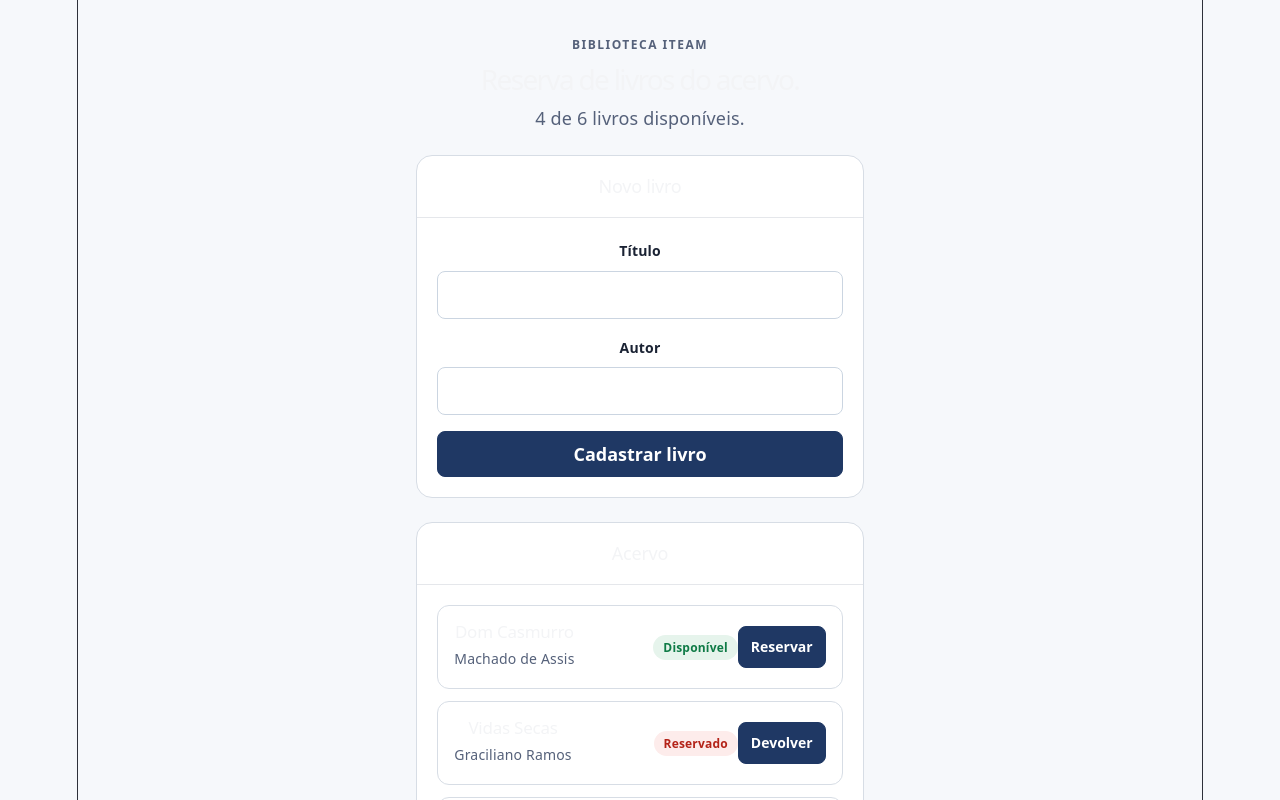
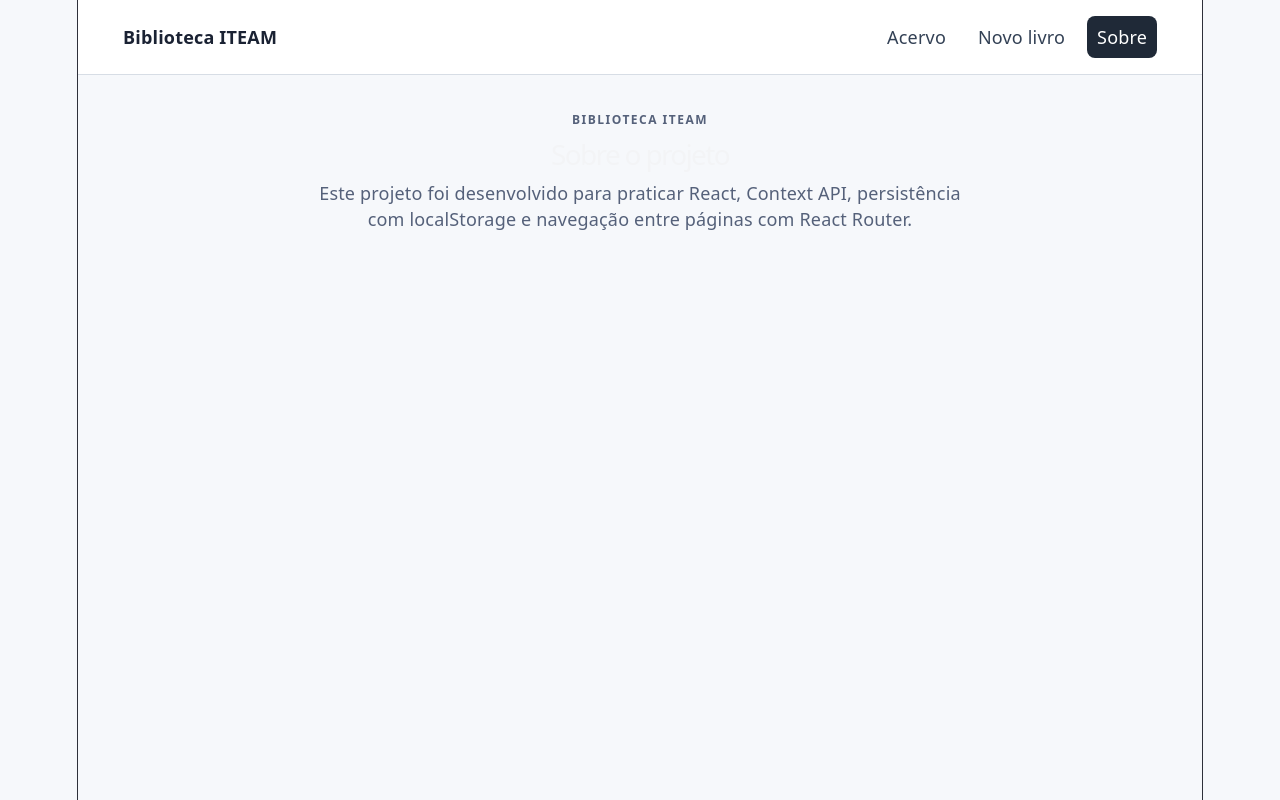
Before and after one commit to pedrobarauna/reserva-biblioteca-Joao-barauna, a React (Vite) app: page /sobre in a window 1280 px wide. Shown: the top 800 px of the page. Built offline with nearby package versions, Linux system fonts and the light colour scheme.

Commit message:
feat: adiciona sistema de rotas e paginas
Configura o React Router com BrowserRouter, Routes, Route e NavLink. Cria as paginas AcervoPage, NovoLivroPage, SobrePage e NotFoundPage, adiciona navegacao pelo menu e tratamento de rotas inexistentes, mantendo o BooksContext compartilhado entre as paginas.

```diff
--- a/package.json
+++ b/package.json
@@ -10,7 +10,8 @@
   },
   "dependencies": {
     "react": "^19.2.8",
-    "react-dom": "^19.2.8"
+    "react-dom": "^19.2.8",
+    "react-router": "^8.4.0"
   },
   "devDependencies": {
     "@vitejs/plugin-react": "^6.1.1",
--- a/src/App.css
+++ b/src/App.css
@@ -160,3 +160,31 @@
   padding: 7px 12px;
   font-size: 14px;
 }
+
+.app-header {
+  display: flex;
+  align-items: center;
+  justify-content: space-between;
+  gap: 20px;
+  padding: 16px 4%;
+  border-bottom: 1px solid #d7dde5;
+  background: #ffffff;
+}
+
+.app-header nav {
+  display: flex;
+  flex-wrap: wrap;
+  gap: 12px;
+}
+
+.app-header a {
+  padding: 8px 10px;
+  border-radius: 8px;
+  color: #334155;
+  text-decoration: none;
+}
+
+.app-header a.active {
+  background: #1f2937;
+  color: #ffffff;
+}
--- a/src/App.jsx
+++ b/src/App.jsx
@@ -1,32 +1,40 @@
-import { useContext } from "react";
+import { NavLink, Route, Routes } from "react-router";
 import "./App.css";
-import BookList from "./components/BookList";
-import Panel from "./components/Panel";
-import BookForm from "./components/BookForm";
-import BooksContext from "./context/BooksContext";
+
+import AcervoPage from "./pages/AcervoPage";
+import NovoLivroPage from "./pages/NovoLivroPage";
+import SobrePage from "./pages/SobrePage";
+import NotFoundPage from "./pages/NotFoundPage";
 
 export default function App() {
-  const { books, availableCount } = useContext(BooksContext);
+  return (
+    <>
+      <header className="app-header">
+        <strong>Biblioteca ITEAM</strong>
 
-  return (
-    <main className="app">
-      <header className="hero">
-        <p className="eyebrow">BIBLIOTECA ITEAM</p>
+        <nav>
+          <NavLink to="/" end>
+            Acervo
+          </NavLink>
 
-        <h1>Reserva de livros do acervo.</h1>
+          <NavLink to="/novo">
+            Novo livro
+          </NavLink>
 
-        <p>
-          {availableCount} de {books.length} livros disponíveis.
-        </p>
+          <NavLink to="/sobre">
+            Sobre
+          </NavLink>
+        </nav>
       </header>
 
-      <Panel title="Novo livro">
-        <BookForm />
-      </Panel>
-
-      <Panel title="Acervo">
-        <BookList />
-      </Panel>
-    </main>
+      <main className="app">
+        <Routes>
+          <Route path="/" element={<AcervoPage />} />
+          <Route path="/novo" element={<NovoLivroPage />} />
+          <Route path="/sobre" element={<SobrePage />} />
+          <Route path="*" element={<NotFoundPage />} />
+        </Routes>
+      </main>
+    </>
   );
 }
--- a/src/main.jsx
+++ b/src/main.jsx
@@ -3,11 +3,14 @@
 import "./index.css";
 import App from "./App.jsx";
 import { BooksProvider } from "./context/BooksContext.jsx";
+import { BrowserRouter } from "react-router";
 
 createRoot(document.getElementById("root")).render(
   <StrictMode>
-    <BooksProvider>
-      <App />
-    </BooksProvider>
+    <BrowserRouter>
+      <BooksProvider>
+        <App />
+      </BooksProvider>
+    </BrowserRouter>
   </StrictMode>,
 );
--- /dev/null
+++ b/src/pages/AcervoPage.jsx
@@ -0,0 +1,26 @@
+import { useContext } from "react";
+import BooksContext from "../context/BooksContext";
+import BookList from "../components/BookList";
+import Panel from "../components/Panel";
+
+export default function AcervoPage() {
+  const { books, availableCount } = useContext(BooksContext);
+
+  return (
+    <>
+      <header className="hero">
+        <p className="eyebrow">BIBLIOTECA ITEAM</p>
+
+        <h1>Reserva de livros do acervo.</h1>
+
+        <p>
+          {availableCount} de {books.length} livros disponíveis.
+        </p>
+      </header>
+
+      <Panel title="Acervo">
+        <BookList />
+      </Panel>
+    </>
+  );
+}
--- /dev/null
+++ b/src/pages/NotFoundPage.jsx
@@ -0,0 +1,15 @@
+import { Link } from "react-router";
+
+export default function NotFoundPage() {
+  return (
+    <header className="hero">
+      <p className="eyebrow">BIBLIOTECA ITEAM</p>
+
+      <h1>Página não encontrada</h1>
+
+      <p>A página que você tentou acessar não existe.</p>
+
+      <Link to="/">Voltar para o acervo</Link>
+    </header>
+  );
+}
--- /dev/null
+++ b/src/pages/NovoLivroPage.jsx
@@ -0,0 +1,20 @@
+import BookForm from "../components/BookForm";
+import Panel from "../components/Panel";
+
+export default function NovoLivroPage() {
+  return (
+    <>
+      <header className="hero">
+        <p className="eyebrow">BIBLIOTECA ITEAM</p>
+
+        <h1>Novo livro</h1>
+
+        <p>Cadastre um novo livro no acervo.</p>
+      </header>
+
+      <Panel title="Cadastrar livro">
+        <BookForm />
+      </Panel>
+    </>
+  );
+}
--- /dev/null
+++ b/src/pages/SobrePage.jsx
@@ -0,0 +1,15 @@
+export default function SobrePage() {
+  return (
+    <header className="hero">
+      <p className="eyebrow">BIBLIOTECA ITEAM</p>
+
+      <h1>Sobre o projeto</h1>
+
+      <p>
+        Este projeto foi desenvolvido para praticar React, Context API,
+        persistência com localStorage e navegação entre páginas com React
+        Router.
+      </p>
+    </header>
+  );
+}
```
Also changed, not shown: 1 other file (tests, documents, lock files or other folders).
